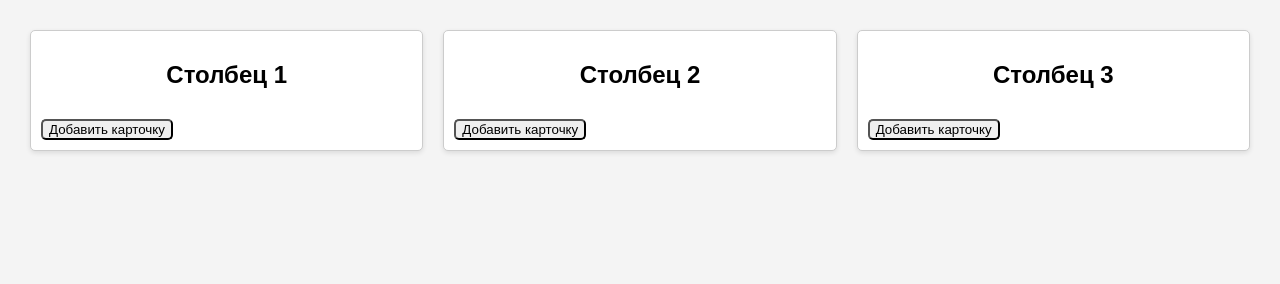
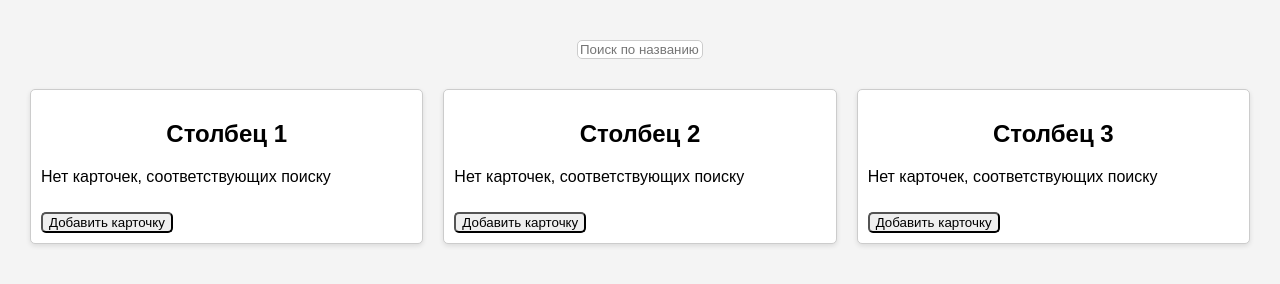
Before and after one commit to Va1yusha/Client2, a plain HTML site: page index.html in a window 1280 px wide. Drawn offline with Linux system fonts and the light colour scheme.

Commit message:
Additional task

```diff
--- a/css/style.css
+++ b/css/style.css
@@ -51,3 +51,15 @@ ul {
     list-style-type: none;
     padding: 0;
 }
+
+.search-container {
+    margin: 20px;
+    text-align: center;
+}
+
+.search-input {
+    width: 10%;
+    padding: 1px 2px;
+    border: 1px solid #ccc;
+    border-radius: 5px;
+}
--- a/js/main.js
+++ b/js/main.js
@@ -39,25 +39,39 @@ Vue.component('note-card', {
 });
 
 Vue.component('note-column', {
-    props: ['column'],
+    props: ['column', 'searchQuery'],
     template: `
          <div class="column">
              <h2>{{ column.title }}</h2>
+             <template v-if="filteredCards.length > 0">
                  <note-card
-                 v-for="(card, cardIndex) in column.cards"
+                     v-for="(card, cardIndex) in filteredCards"
                      :key="card.id"
                      :card="card"
                      :isSecondColumn="column.title === 'Столбец 2'"
                      :secondColumnCardCount="getSecondColumnCardCount()"
                      @update-card="$emit('update-card', $event)"
                  ></note-card>
+             </template>
+             <p v-else>Нет карточек, соответствующих поиску</p>
              <button v-if="canAddCard(column)" @click="$emit('add-card', column)">Добавить карточку</button>
          </div>
      `,
+    computed: {
+        filteredCards() {
+            if (!this.searchQuery) return this.column.cards;
+            const query = this.searchQuery.toLowerCase();
+            return this.column.cards.filter(card =>
+                card.title.toLowerCase().includes(query)
+            );
+        }
+    },
     methods: {
         canAddCard(column) {
+            if (!this.searchQuery) {
                 if (column.title === 'Столбец 1' && column.cards.length >= 3) return false;
                 if (column.title === 'Столбец 2' && column.cards.length >= 5) return false;
+            }
             return true;
         },
         getSecondColumnCardCount() {
@@ -75,7 +89,8 @@ Vue.component('note-app', {
                 { title: 'Столбец 2', cards: [] },
                 { title: 'Столбец 3', cards: [] }
             ],
-            nextCardId: 1
+            nextCardId: 1,
+            searchQuery: ''
         };
     },
     created() {
@@ -90,7 +105,10 @@ Vue.component('note-app', {
             }
         },
         saveCards() {
-            localStorage.setItem('cards', JSON.stringify({ columns: this.columns, nextCardId: this.nextCardId }));
+            localStorage.setItem('cards', JSON.stringify({
+                columns: this.columns,
+                nextCardId: this.nextCardId
+            }));
         },
         addCard(column) {
             const newCard = {
@@ -133,11 +151,20 @@ Vue.component('note-app', {
     },
     template: `
         <div>
+            <div class="search-container">
+                <input
+                    type="text"
+                    v-model="searchQuery"
+                    placeholder="Поиск по названию карточки"
+                    class="search-input"
+                >
+            </div>
             <div class="columns">
                 <note-column
                     v-for="(column, index) in columns"
                     :key="index"
                     :column="column"
+                    :searchQuery="searchQuery"
                     @update-card="updateCard"
                     @add-card="addCard"
                 ></note-column>
```
Lines whose indentation alone changed are shown as unchanged.
